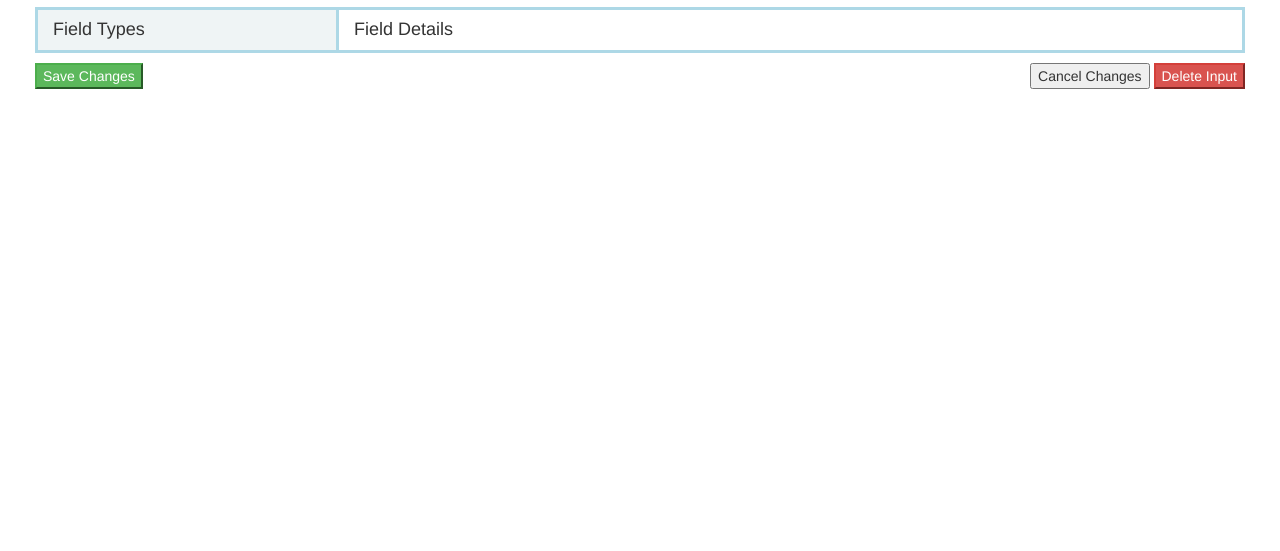
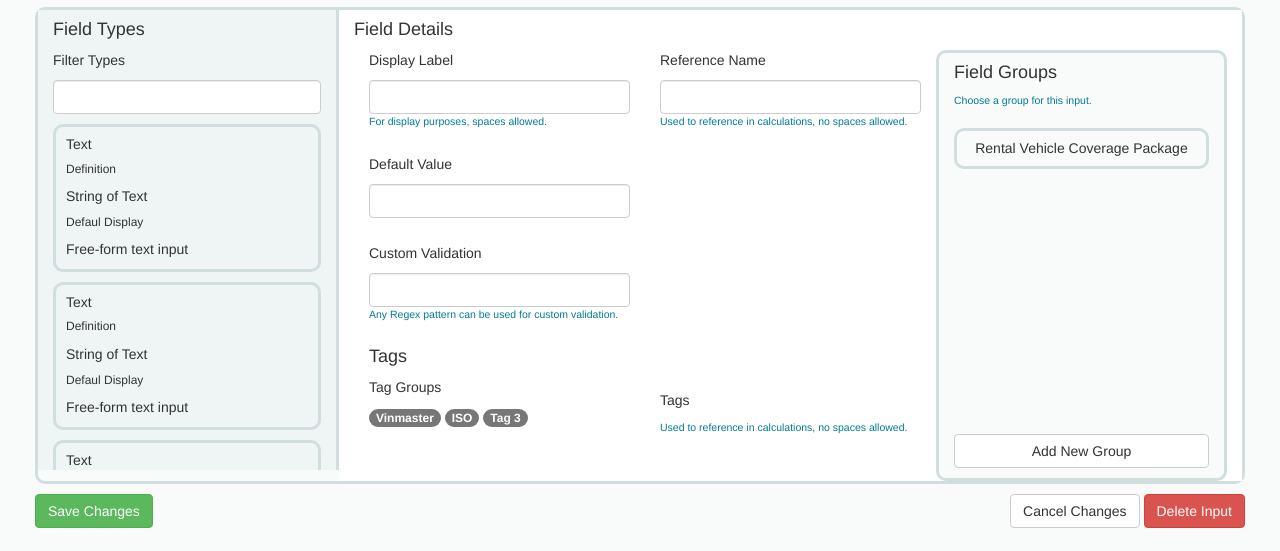
Before and after one commit to logangingerich/britecore, a plain HTML site: page index.html in a window 1280 px wide. Shown: the part 102-653 px from the top of the page. Drawn offline with nearby package versions, Linux system fonts and the light colour scheme; a script that the page names is missing.

Commit message:
More HTML/CSS work

```diff
--- a/css/style.css
+++ b/css/style.css
@@ -1,3 +1,10 @@
+body {
+    background-color: #f9fbfb;
+    min-width:730px;
+    width: auto !important;
+    width: 730px;
+}
+
 /* HEADER */
 
 .header {
@@ -22,14 +29,68 @@
 
 .main-card {
     border: solid;
-    border-color: lightblue;
+    border-color: #d0dee0;
+    border-radius: 10px;
     margin: 0px 35px 10px 35px;
 }
 
 .field-types {
     border-right: solid;
-    border-color: lightblue;
+    border-color: #d0dee0;
     background-color: #eff4f5;
+    margin-bottom: 0px;
+}
+
+.pre-scrollable {
+    max-height: 460px;
+    overflow-y: scroll;
+}
+
+.field-details {
+    background-color: white;
+}
+
+.types {
+    border: solid;
+    border-color: #d0dee0;
+    padding-left: 10px;
+    border-radius: 10px;
+    margin-top: 10px;
+}
+
+.subtext {
+    font-size: 75%;
+    color: #017c91
+}
+
+.input {
+    margin-bottom: 25px;
+}
+
+.selected-tags {
+    margin-top: 100%;
+}
+
+.field-groups {
+    border: solid;
+    border-color: #d0dee0;
+    border-radius: 10px;
+    min-height: 400px;
+    display: flex;
+    flex-direction: column;
+    background-color: #f9fbfb;
+}
+
+.ind-groups {
+    border: solid;
+    border-color: #d0dee0;
+    border-radius: 10px;
+    padding: 10px 5px 10px 5px;
+}
+
+.new-group {
+    margin-top: 100%;
+    margin-bottom: 10px;
 }
 
 /* FOOTER */
--- a/index.html
+++ b/index.html
@@ -33,22 +33,97 @@
     </div>
     <div class="container-fluid main-card">
         <div class="row">
-            <div class="col-xs-3 field-types">
+            <div class="col-xs-3 pre-scrollable field-types">
                 <h4>Field Types</h4>
+                <p>Filter Types</p>
+                <input type="text" class="form-control">
+                <div class="types">
+                    <h5>Text</h5>
+                    <h6>Definition</h6>
+                    <p>String of Text</p>
+                    <h6>Defaul Display</h6>
+                    <p>Free-form text input</p>
+                </div>
+                <div class="types">
+                    <h5>Text</h5>
+                    <h6>Definition</h6>
+                    <p>String of Text</p>
+                    <h6>Defaul Display</h6>
+                    <p>Free-form text input</p>
+                </div>
+                <div class="types">
+                    <h5>Text</h5>
+                    <h6>Definition</h6>
+                    <p>String of Text</p>
+                    <h6>Defaul Display</h6>
+                    <p>Free-form text input</p>
+                </div>
+                <div class="types">
+                    <h5>Text</h5>
+                    <h6>Definition</h6>
+                    <p>String of Text</p>
+                    <h6>Defaul Display</h6>
+                    <p>Free-form text input</p>
+                </div>
+                <div class="types">
+                    <h5>Text</h5>
+                    <h6>Definition</h6>
+                    <p>String of Text</p>
+                    <h6>Defaul Display</h6>
+                    <p>Free-form text input</p>
+                </div>
             </div>
-            <div class="col-xs-9">
+            <div class="col-xs-9 field-details">
                 <h4>Field Details</h4>
+                <div class="col-xs-4">
+                    <div class="input">
+                        <p>Display Label</p>
+                        <input type="text" class="form-control">
+                        <p class="subtext">For display purposes, spaces allowed.</p>
+                    </div>
+                    <div class="input">
+                        <p>Default Value</p>
+                        <input type="text" class="form-control">
+                    </div>
+                    <div class="input">
+                        <p>Custom Validation</p>
+                        <input type="text" class="form-control">
+                        <p class="subtext">Any Regex pattern can be used for custom validation.</p>
+                    </div>
+                    <h4>Tags</h4>
+                    <p>Tag Groups</p>
+                    <div class="badge badge">Vinmaster</div>
+                    <div class="badge badge">ISO</div>
+                    <div class="badge badge">Tag 3</div>
+                </div>
+                <div class="col-xs-4">
+                    <div class="input">
+                        <p>Reference Name</p>
+                        <input type="text" class="form-control">
+                        <p class="subtext">Used to reference in calculations, no spaces allowed.</p>
+                        <div class="selected-tags">
+                            <p>Tags</p>
+                            <p class="subtext">Used to reference in calculations, no spaces allowed.</p>
+                        </div>
+                    </div>
+                </div>
+                <div class="col-xs-4 field-groups">
+                    <h4>Field Groups</h4>
+                    <p class="subtext">Choose a group for this input.</p>
+                    <h5 class="ind-groups text-center">Rental Vehicle Coverage Package</h5>
+                    <button class="btn btn-default new-group">Add New Group</button>
+                </div>
             </div>
         </div>
     </div>
     <div class="container-fluid">
         <div class="row">
             <div class="col-xs-6">
-                <button class="btn-success save">Save Changes</button>
+                <button class="btn btn-success save">Save Changes</button>
             </div>
             <div class="col-xs-6 text-right cancel-delete">
-                <button class="btn-secondary cancel">Cancel Changes</button>
-                <button class="btn-danger delete">Delete Input</button>
+                <button class="btn btn-default cancel">Cancel Changes</button>
+                <button class="btn btn-danger delete">Delete Input</button>
             </div>
         </div>
     </div>
```
